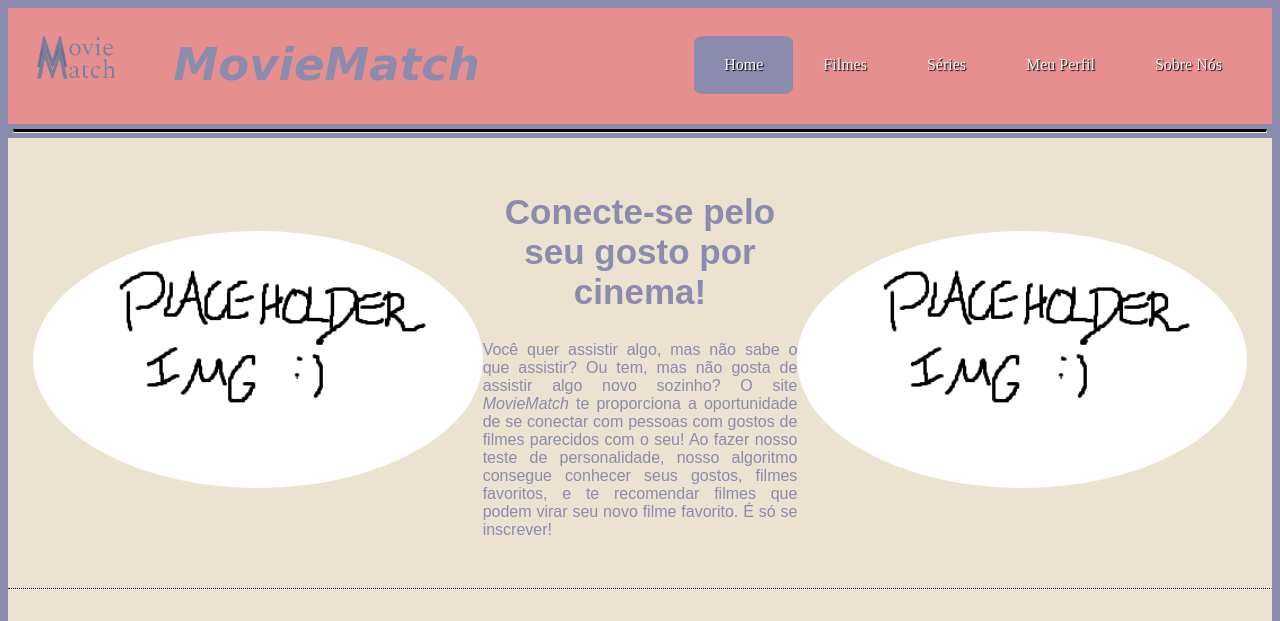
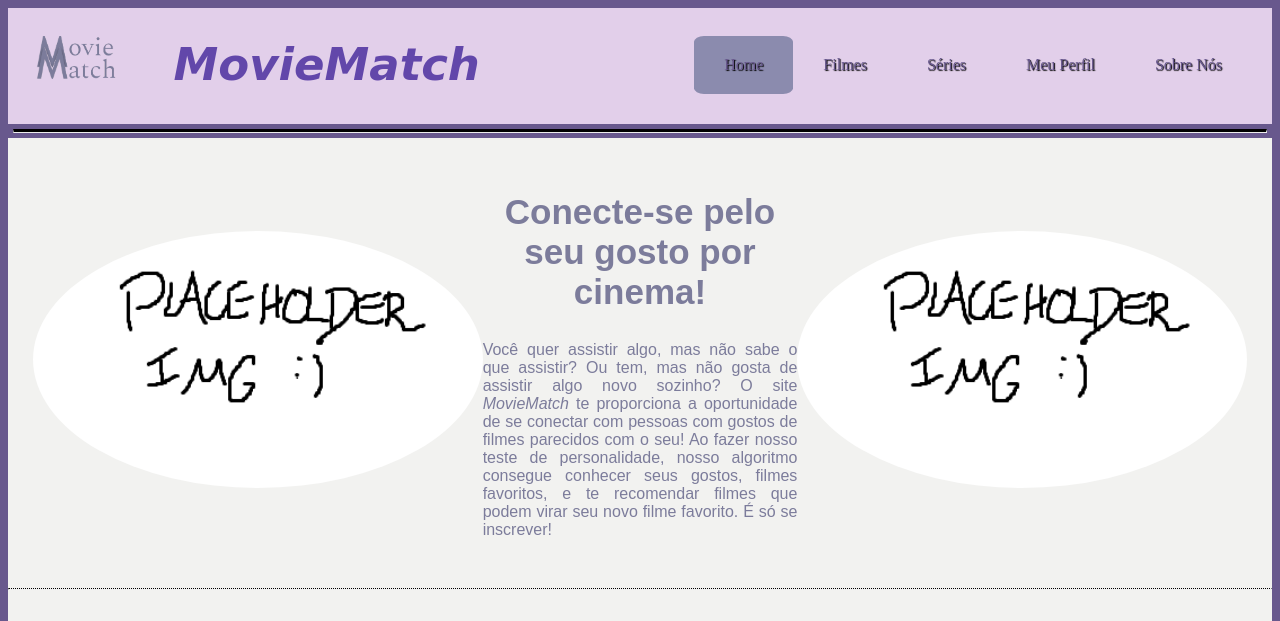
Before and after one commit to K4rn31r0/Movie-Match, a Django app: page / in a window 1280 px wide. Shown: the top 621 px of the page. Run offline with Django 3.2, Linux system fonts and the light colour scheme; data comes from the database, SQL or seed files in the repository; some web fonts are replaced.

Commit message:
Changes to color palette

```diff
--- a/moviecatalog/static/style.css
+++ b/moviecatalog/static/style.css
@@ -4,8 +4,8 @@ html {
 }
 
 body {
-  background-color:#8B8BAE;
-  color: #8B8BAE;
+  background-color: #68588d;
+  color: #7C7C9B;
 }
 
 h1 {
@@ -25,7 +25,7 @@ li {
 
 li a{
   display: block;
-  color: whitesmoke;
+  color: #68588d;
   text-align: center;
   padding: 20px 30px;
   text-decoration: none;
@@ -73,9 +73,8 @@ hr.topdivider {
   display: flex;
   justify-content: space-between;
   align-items: center;
-  -->background: rgb(23, 8, 250);
-  background: linear-gradient(0deg, rgba(23, 8, 250, 1) 0%, rgba(14, 197, 250, 1) 50%, rgba(59, 219, 251, 1) 100%);
-  background: #E78F8E;
+  background: #E2CFEA;
+  color: #6247AA;
 }
 
 .textshadow {
@@ -113,9 +112,7 @@ hr.topdivider {
 
 .mainbody {
   font-family: 'Mooli', sans-serif;
-  background: rgb(242, 252, 255);
-  /* background: linear-gradient(0deg, rgba(242, 252, 255, 1) 0%, rgba(0, 218, 223, 0.4429972672662815) 100%); */
-  background: #ECE2D0;
+  background: #F2F2F0;
 }
 
 .second-section {
```
